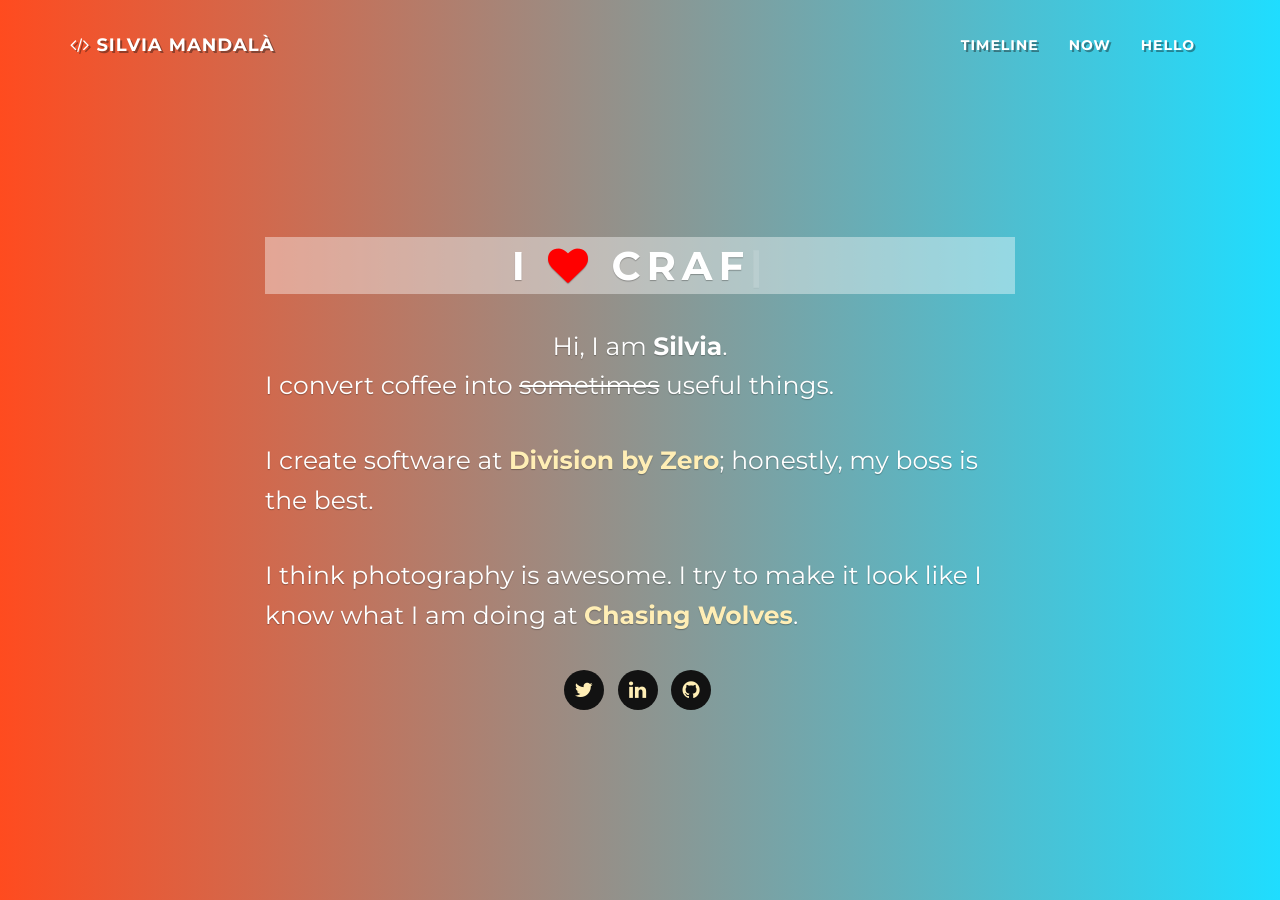
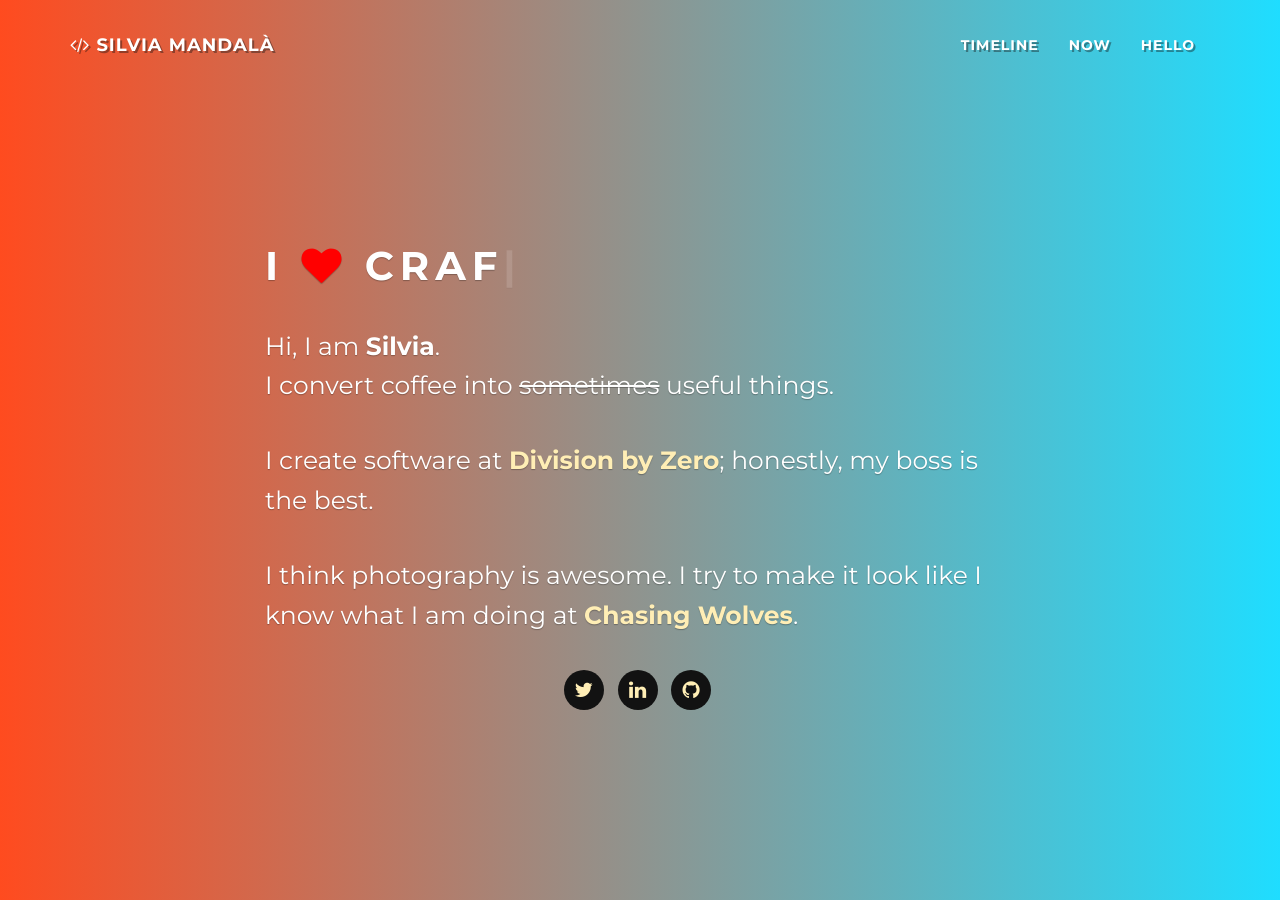
Before and after one commit to simad/simad.github.io, a Jekyll site: the page built from index.html, in a window 1280 px wide and 900 px high. Built offline with Jekyll 4.4.1, drawn with Linux system fonts in a browser that asks for light colours.

Commit message:
Because we don't like css

```diff
--- a/css/style.scss
+++ b/css/style.scss
@@ -6,41 +6,3 @@
 @import "greyscale";
 @import "timeline";
 @import "intro";
-
-
-.ascii-art {
-  display: inline-block;
-  font-family: "Lucida Console", Monaco, monospace;
-  text-shadow: 5px 5px 10px rgba($dark, 0.3);
-  font-size: 0.2vw;
-  text-align: justify;
-}
-
-
-pre {
-  overflow: inherit;
-  font-size: 1vw;
-  background-color: transparent;
-  border: none;
-  color:white;
-}
-
-.intro .intro-body .intro-text, .intro-text p {
-  text-align: center;
-}
-
-.i-love {
-  background-color: rgba(255,255,255,0.4);
-  color: white;
-  text-align: center;
-}
-
-body {
-  background: rgba(255,78,81,1);
-  background: -moz-linear-gradient(left, $accent 0%, $color5 100%);
-  background: -webkit-gradient(left top, right top, color-stop(0%, $accent), color-stop(100%, $color5));
-  background: -webkit-linear-gradient(left, $accent 0%, $color5 100%);
-  background: -o-linear-gradient(left, $accent 0%, $color5 100%);
-  background: -ms-linear-gradient(left, $accent 0%, $color5 100%);
-  background: linear-gradient(to right, $accent 0%, $color5 100%);
-}
```
Also changed, not shown: coffee/index.html (+2 -35 lines).
